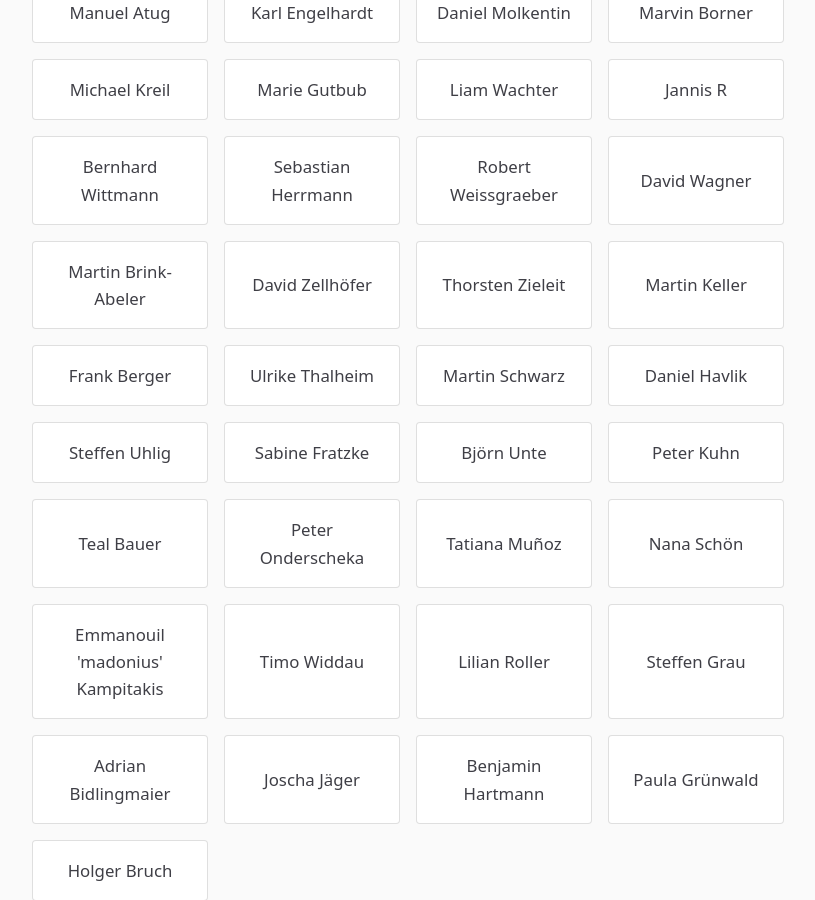
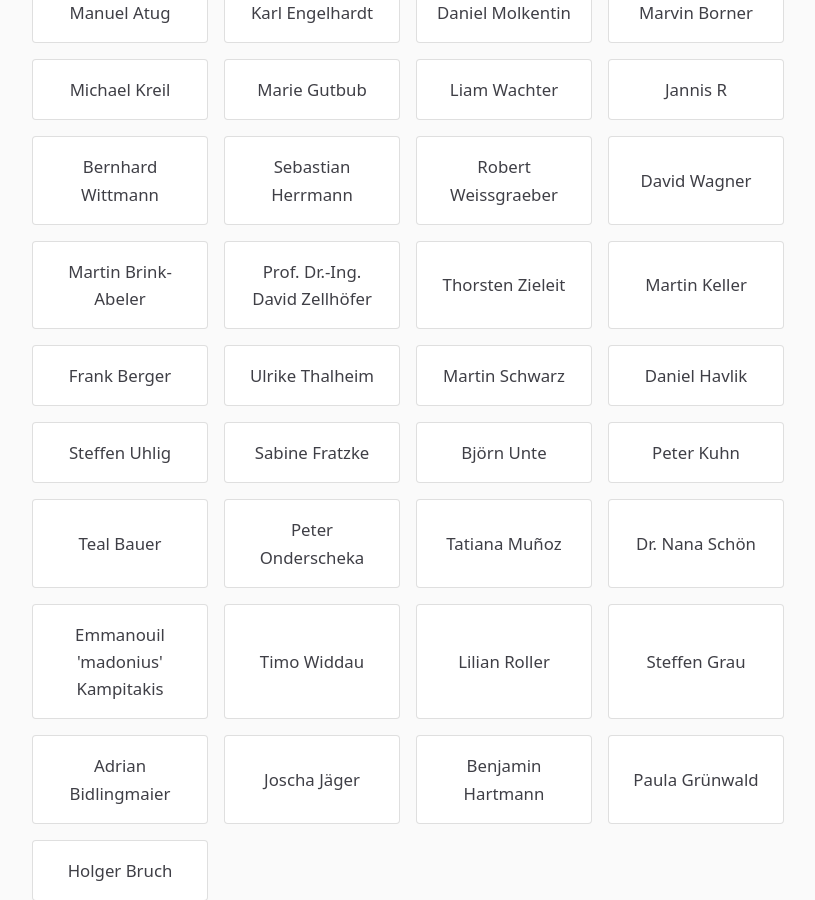
Before and after one commit to itrich/vsh-bleibt, a Jekyll site: the page built from OFFENERBRIEF.md, in a window 1280 px wide and 900 px high, scrolled down 4897 px. Shown: the whole window, without its empty margins (232-1047 px from the left). Built offline with Jekyll 4.4.1, drawn with Linux system fonts in a browser that asks for light colours.

Commit message:
Add academic titles

```diff
--- a/_data/signees.yml
+++ b/_data/signees.yml
@@ -15,7 +15,7 @@
 - name: Robert Weissgraeber
 - name: David Wagner
 - name: Martin Brink-Abeler
-- name: David Zellhöfer
+- name: Prof. Dr.-Ing. David Zellhöfer
 - name: Thorsten Zieleit
 - name: Martin Keller
 - name: Frank Berger
@@ -29,7 +29,7 @@
 - name: Teal Bauer
 - name: Peter Onderscheka
 - name: Tatiana Muñoz
-- name: Nana Schön
+- name: Dr. Nana Schön
 - name: Emmanouil 'madonius' Kampitakis
 - name: Timo Widdau
 - name: Lilian Roller
```
